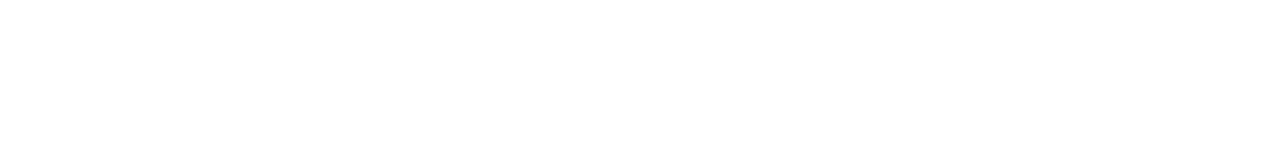
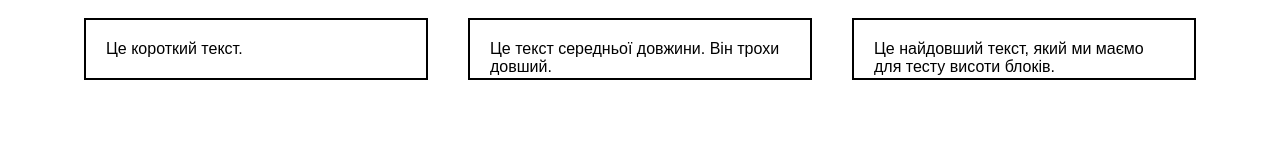
Before and after one commit to AndriyTok/okten_hw_js, a plain HTML site: page hw_9/add/highest_text_div_task/index.html in a window 1280 px wide. Drawn offline with Linux system fonts and the light colour scheme.

Commit message:
second hw_9 add done

```diff
--- a/hw_9/add/mikkit_task/index.html
+++ b/hw_9/add/highest_text_div_task/index.html
@@ -2,7 +2,8 @@
 <html lang="en">
 <head>
     <meta charset="UTF-8">
-    <title>mikkit_task</title>
+    <title>highest text</title>
+
 </head>
 <body>
 <script src="main.js"></script>
--- /dev/null
+++ b/hw_9/add/highest_text_div_task/main.js
@@ -0,0 +1,37 @@
+//  створити три блоки з різним текстовим контентом. зробити так, щоб всі блоки мали висоту найбільшого з них.
+const texts = [
+    'Це короткий текст.',
+    'Це текст середньої довжини. Він трохи довший.',
+    'Це найдовший текст, який ми маємо для тесту висоти блоків.'
+];
+
+const blocks = texts.map(text => {
+    const block = document.createElement('div');
+    block.classList.add('block');
+    block.innerText = text;
+    document.body.appendChild(block);
+    return block;
+});
+
+const maxHeight = Math.max(...blocks.map(block => block.offsetHeight));
+
+blocks.forEach(block => {
+    block.style.height = `${maxHeight}px`;
+});
+
+const style = document.createElement('style');
+style.textContent = `
+    .block {
+        width: 300px;
+        margin: 10px;
+        padding: 20px;
+        border: 2px solid black;
+        font-family: Arial, sans-serif;
+    }
+    body {
+        display: flex;
+        gap: 20px;
+        justify-content: center;
+    }
+`;
+document.head.appendChild(style);
--- a/hw_9/add/mikkit_task/main.js
+++ /dev/null
@@ -1 +0,0 @@
-//task in the video on the desktop
```
